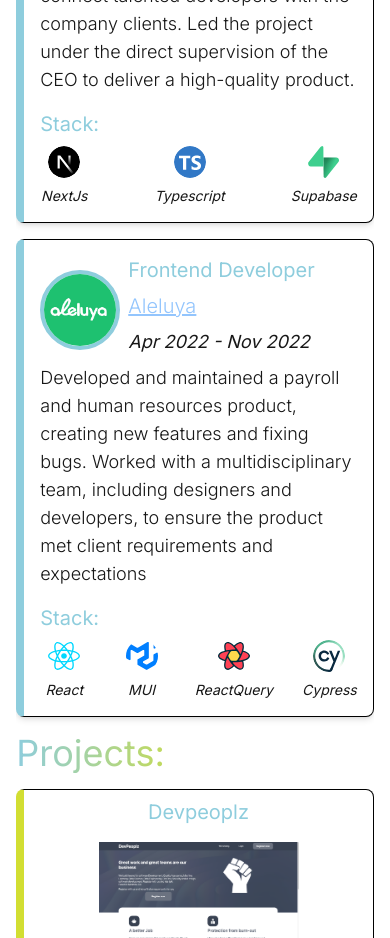
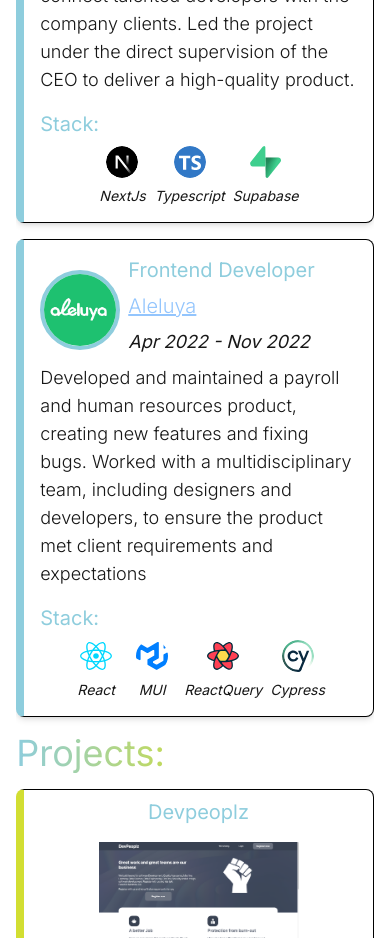
Before and after one commit to LEstebanR/lesteban, a Next.js app: page / in a window 390 px wide. Shown: the part 1820-2758 px from the top of the page. Built offline with nearby package versions, Linux system fonts and the light colour scheme; a web font is replaced by a local one.

Commit message:
fix stack grid in experience card

```diff
--- a/src/components/cards/experience-card.tsx
+++ b/src/components/cards/experience-card.tsx
@@ -41,7 +41,7 @@
           <span className="w-1/3">
             <H4>Stack:</H4>
           </span>
-          <div className="flex flex-wrap justify-between md:w-2/3">
+          <div className="flex flex-wrap justify-center gap-2 md:w-2/3">
             {job.stack.map((tech: StackItem) => (
               <StackItemLogo key={tech.name} tech={tech} />
             ))}
```
